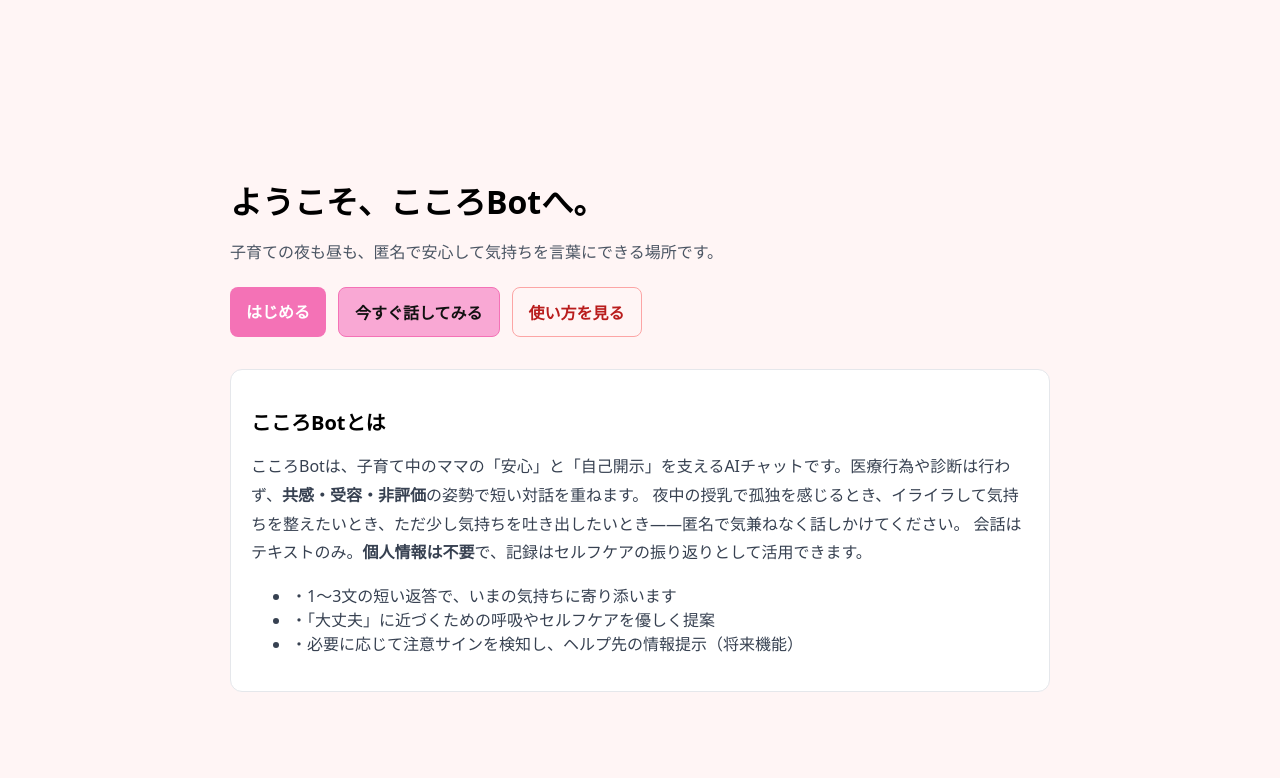
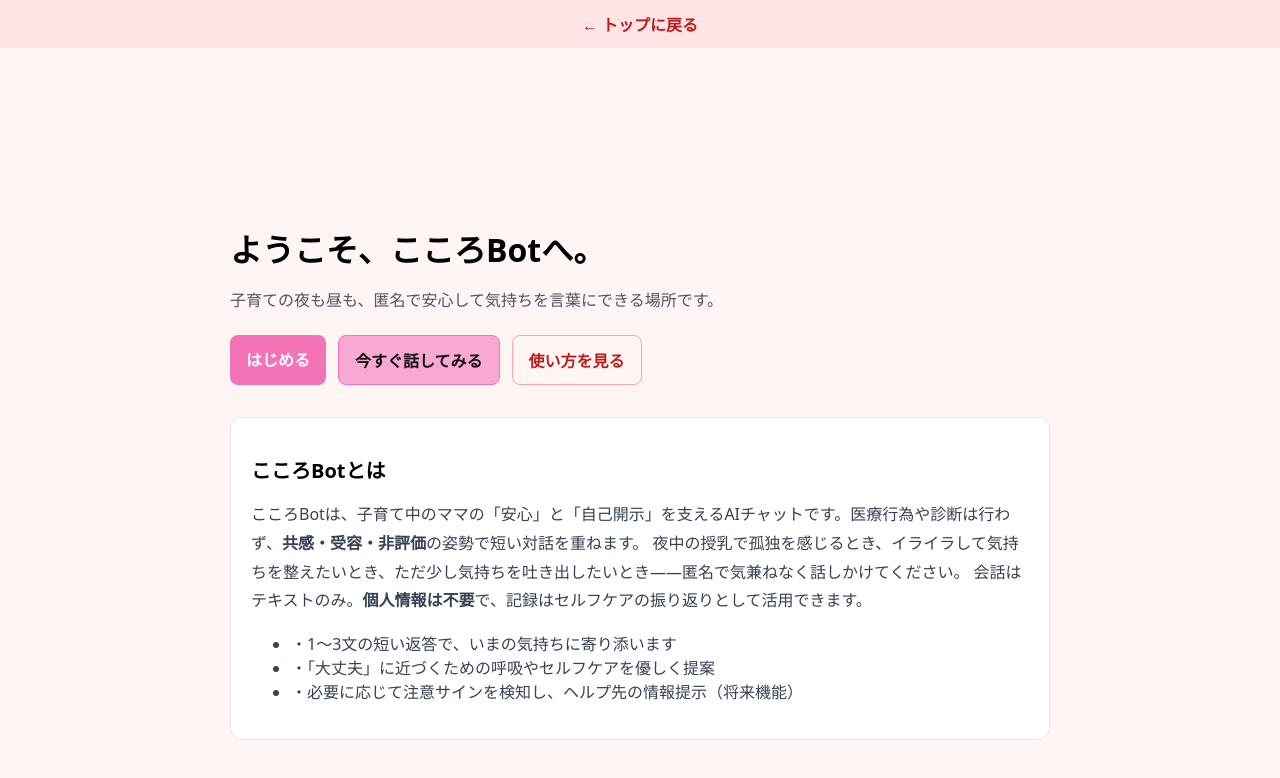
Before and after one commit to RyuYoshi4869/Kokoro_bot_mvp1, a Next.js app: page / in a window 1280 px wide. Shown: the top 778 px of the page. Built offline with nearby package versions, Linux system fonts and the light colour scheme.

Commit message:
Update layout.jsx

```diff
--- a/app/layout.jsx
+++ b/app/layout.jsx
@@ -1,7 +1,15 @@
+// app/layout.jsx
+import Link from "next/link";
+
 export default function RootLayout({ children }) {
   return (
     <html lang="ja">
       <body style={{ margin: 0, fontFamily: "system-ui, sans-serif", background: "#fff5f5" }}>
+        <div style={{ padding: 12, background: "#ffe4e6", textAlign: "center", position: "sticky", top: 0, zIndex: 50 }}>
+          <Link href="/" style={{ textDecoration: "none", color: "#b91c1c", fontWeight: 600 }}>
+            ← トップに戻る
+          </Link>
+        </div>
         {children}
       </body>
     </html>
```
